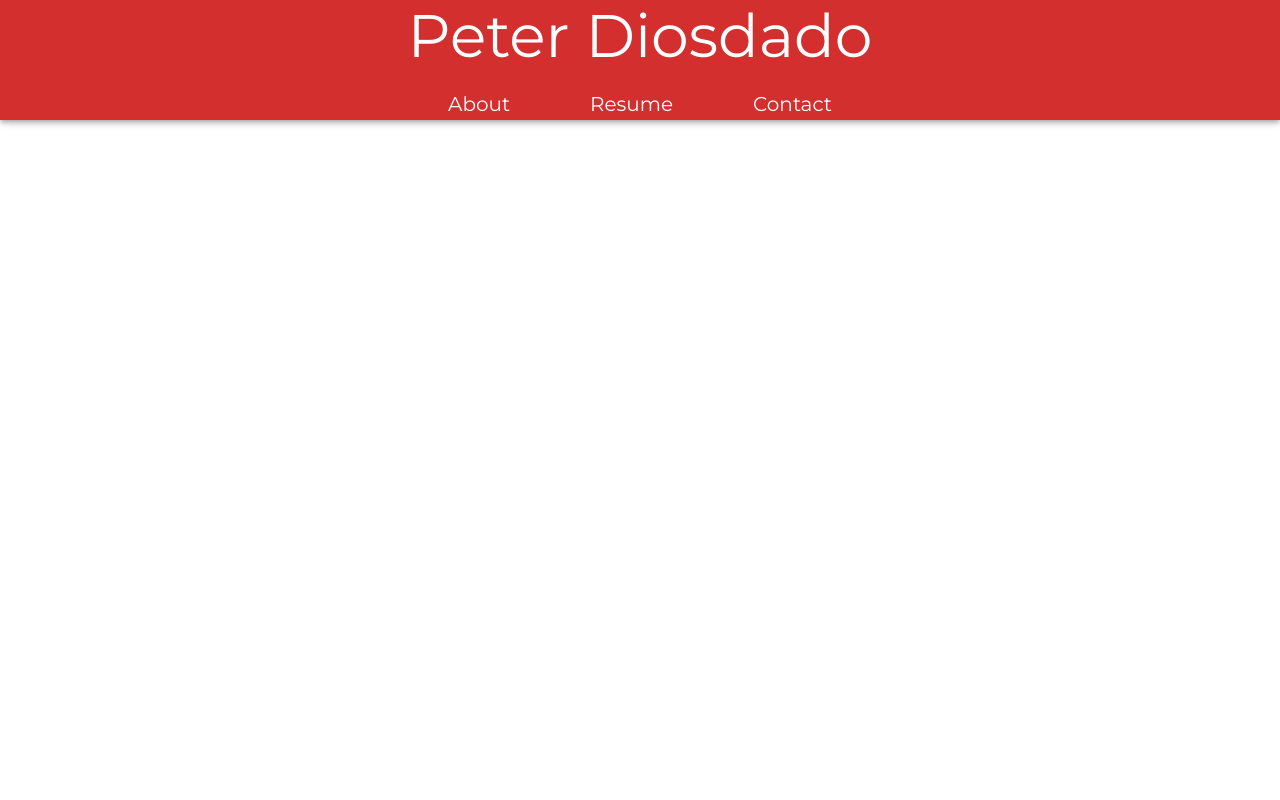
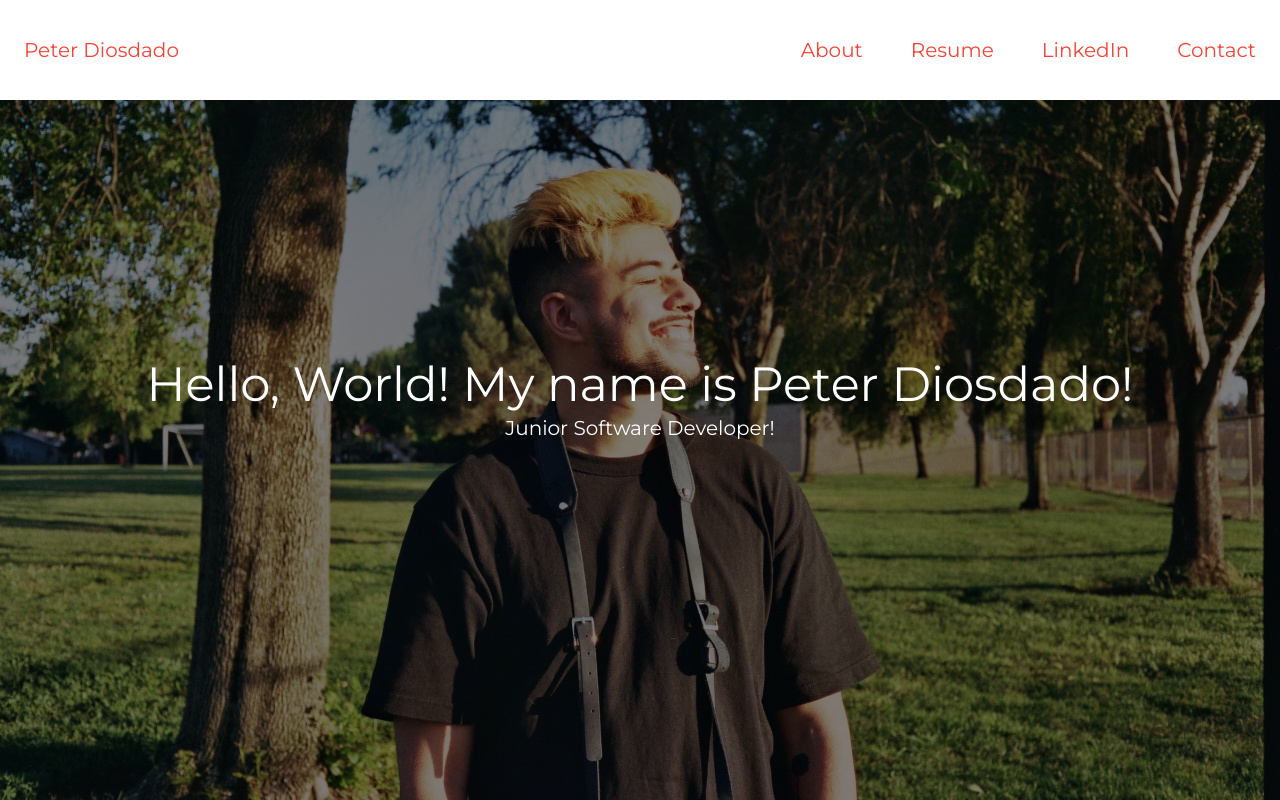
Before and after one commit to PetDios9/personal-site, a React (Create React App) app: page / in a window 1280 px wide. Built offline with nearby package versions, Linux system fonts and the light colour scheme.

Commit message:
added a landing page, reworked header, linkedin link works

```diff
--- a/src/App.css
+++ b/src/App.css
@@ -1,5 +1,6 @@
 .App {
   text-align: center;
+  margin: 0;
 }
 
 .App-logo {
--- a/src/App.js
+++ b/src/App.js
@@ -1,5 +1,6 @@
 import './App.css';
 import {Header} from './Components/Header'
+import AboutPage from './Pages/AboutPage'
 import theme from './theme';
 import { ThemeProvider} from '@material-ui/core'
 
@@ -9,6 +10,7 @@ function App() {
     <div className="App">
       <ThemeProvider theme={theme}>
         <Header />
+        <AboutPage />
       </ThemeProvider>
     </div>
   );
--- a/src/Components/Header.js
+++ b/src/Components/Header.js
@@ -1,28 +1,33 @@
-import { AppBar, Toolbar, makeStyles, Typography, Grid } from "@material-ui/core";
+import { AppBar, Toolbar, makeStyles, Typography, Grid, } from "@material-ui/core";
+import { red } from '@material-ui/core/colors'
 
 const useStyles = makeStyles(theme => ({
     toolbar: {
         minHeight: 100,
         display: 'flex',
-        justifyContent: 'center'
+        justifyContent: 'center',
+        backgroundColor: 'white',
+        color: red[500],
     },
-    name: {
+    links: {
+        textDecoration: 'none',
+        color: red[500]
     }
 }))
 
 export const Header = () => {
     const classes = useStyles()
     return (
-        <AppBar className={classes.toolbar} >
-            <Toolbar disableGutters>
-               <Grid container justify="center" direction="column" spacing={2}>
+        <AppBar elevation={0} position="absolute" className={classes.toolbar} >
+            <Toolbar >
+               <Grid container justify="space-between" direction="row" spacing={0}>
                    <Grid item>
-                        <Typography variant="h2">
+                        <Typography variant="h6">
                             Peter Diosdado
                         </Typography>
                    </Grid>
                    <Grid item>
-                       <Grid container justify="center" direction="row" spacing={10}>
+                       <Grid container justify="center" direction="row" spacing={6}>
                             <Grid item>
                                 <Typography variant="h6" >
                                     About
@@ -31,6 +36,11 @@ export const Header = () => {
                            <Grid item>
                                 <Typography variant="h6" >
                                     Resume
+                                </Typography>
+                           </Grid>
+                           <Grid item>
+                                <Typography variant="h6">
+                                <a target="_blank" rel="noopener noreferrer" href="http://linkedin.com/in/peter-diosdado" className={classes.links}>LinkedIn</a>
                                 </Typography>
                            </Grid>
                            <Grid item>
--- /dev/null
+++ b/src/Pages/AboutPage.js
@@ -0,0 +1,43 @@
+import { Grid, makeStyles, Typography } from '@material-ui/core'
+import React from 'react'
+import peter from '../peter.jpg'
+
+const useStyles = makeStyles(theme => ({
+    peter : {
+        // backgroundImage: `url(${peter})`,
+        background: `linear-gradient(rgba(0,0,0,.5), rgba(0,0,0,.5)), url('${peter}')`,
+        backgroundPosition: 'center',
+        backgroundSize: 'cover',
+        backgroundRepeat: 'no-repeat',
+        width: '100vw',
+        height: '100vh',
+
+    },
+    textContainer: {
+        height: "90vh",
+        width: "90vw",
+        color: 'white'
+    },
+}))
+
+const AboutPage = () => {
+    const classes = useStyles()
+    return(
+        <Grid container alignItems="center" justify="center" className={classes.peter}>
+            <Grid container className={classes.textContainer} direction="column" alignItems="center" justify="center">
+                <Grid item>
+                    <Typography variant="h3">
+                        Hello, World! My name is Peter Diosdado!
+                    </Typography>
+                </Grid>
+                <Grid item>
+                    <Typography variant="h6">
+                        Junior Software Developer!
+                    </Typography>
+                </Grid>
+            </Grid>
+        </Grid>
+    )
+}
+
+export default AboutPage
--- a/src/theme.js
+++ b/src/theme.js
@@ -1,10 +1,13 @@
 import {createMuiTheme} from '@material-ui/core'
-import { red } from '@material-ui/core/colors'
+import { grey, red } from '@material-ui/core/colors'
 
 const theme = createMuiTheme({
     palette: {
         primary: {
             main: red[700]
+        },
+        secondary: {
+            main: grey[50]
         }
     },
     typography: {
```
Also changed, not shown: public/components/Header.js (deleted), src/Pages/LandingPage.js (deleted), src/peter.jpg (added).
